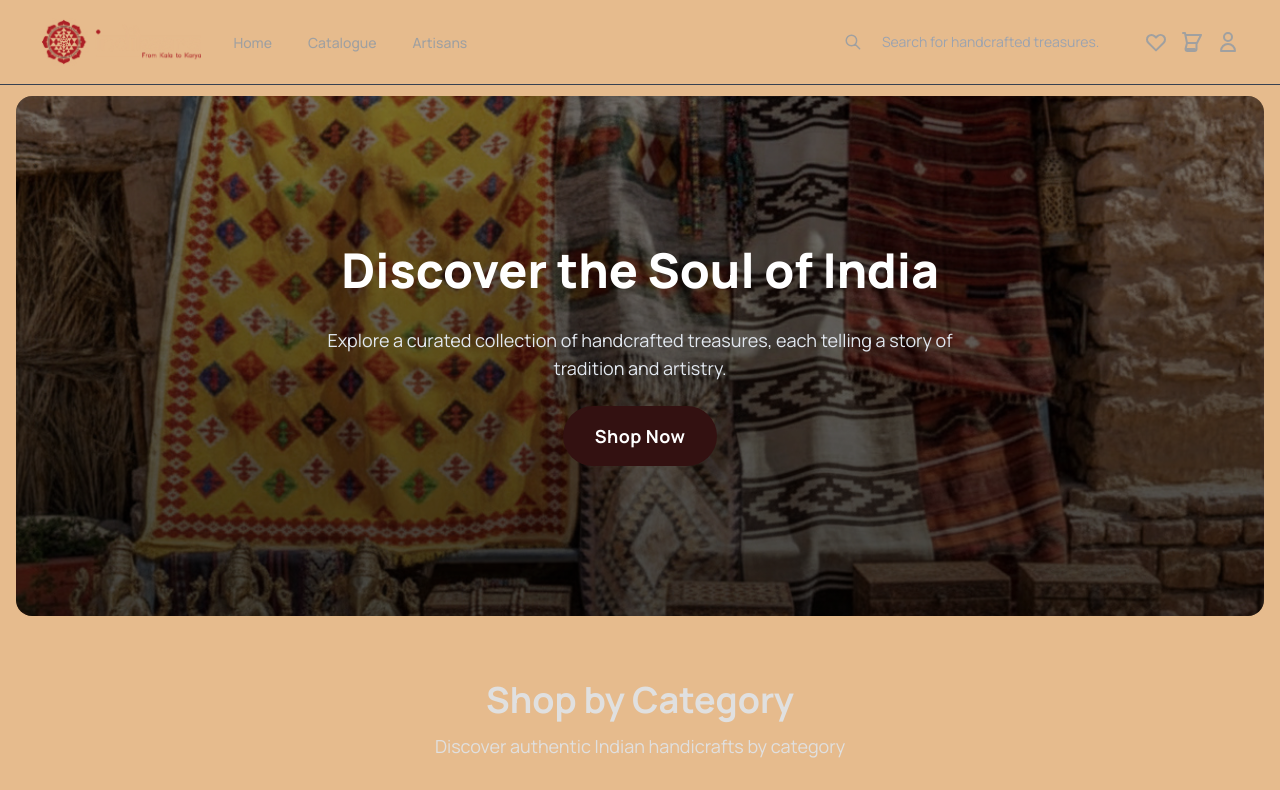
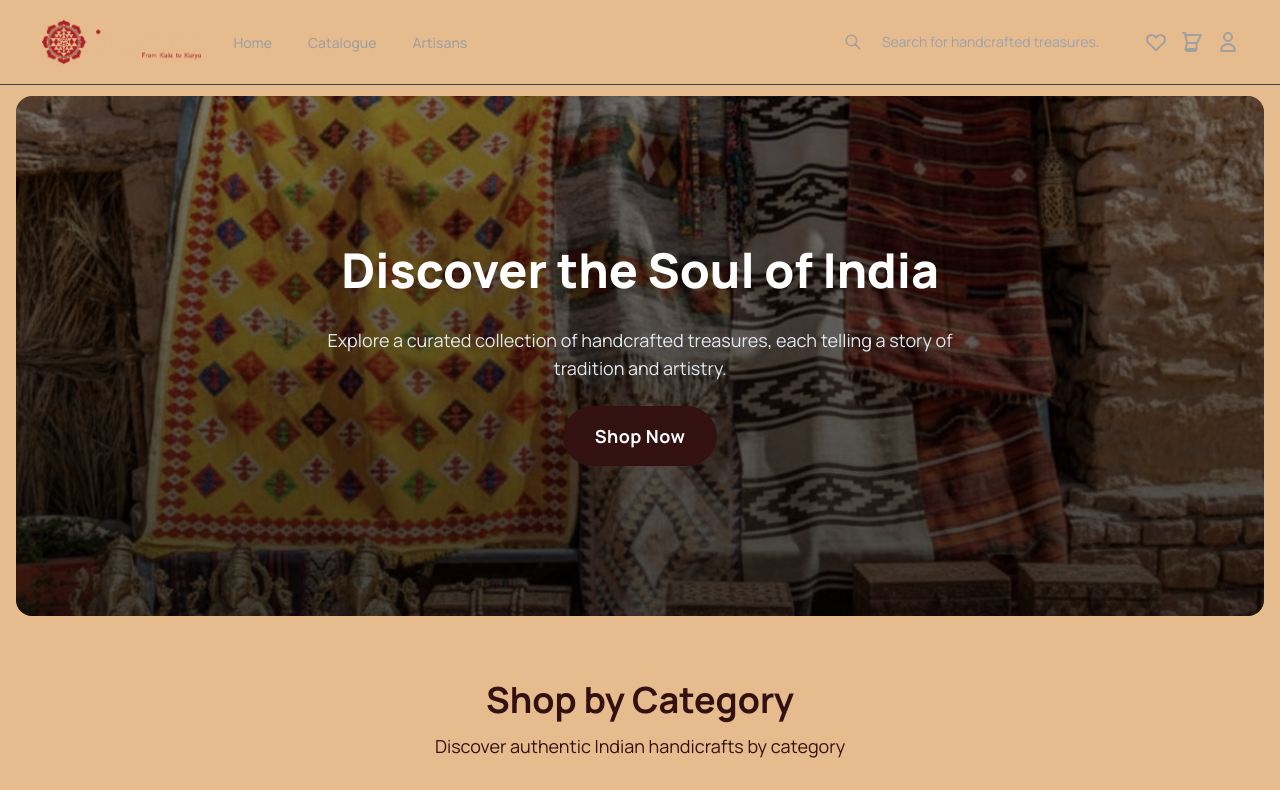
Before and after one commit to oshbat07/indikaara, a React (Create React App) app: page / in a window 1280 px wide. Shown: the top 790 px of the page. Built offline with nearby package versions, Linux system fonts and the light colour scheme.

Commit message:
Update globals.css

```diff
--- a/src/styles/globals.css
+++ b/src/styles/globals.css
@@ -6,7 +6,7 @@
   --primary-color: #331111;
   --secondary-color: #AC1F23;
   --background-color: #E6BB8D;
-  --text-primary: #e0e0e0;
+  --text-primary: #331111;
   --text-secondary: #a0a0a0;
   --accent-color: #7ed957;
   --border-radius-none: 0;
```
